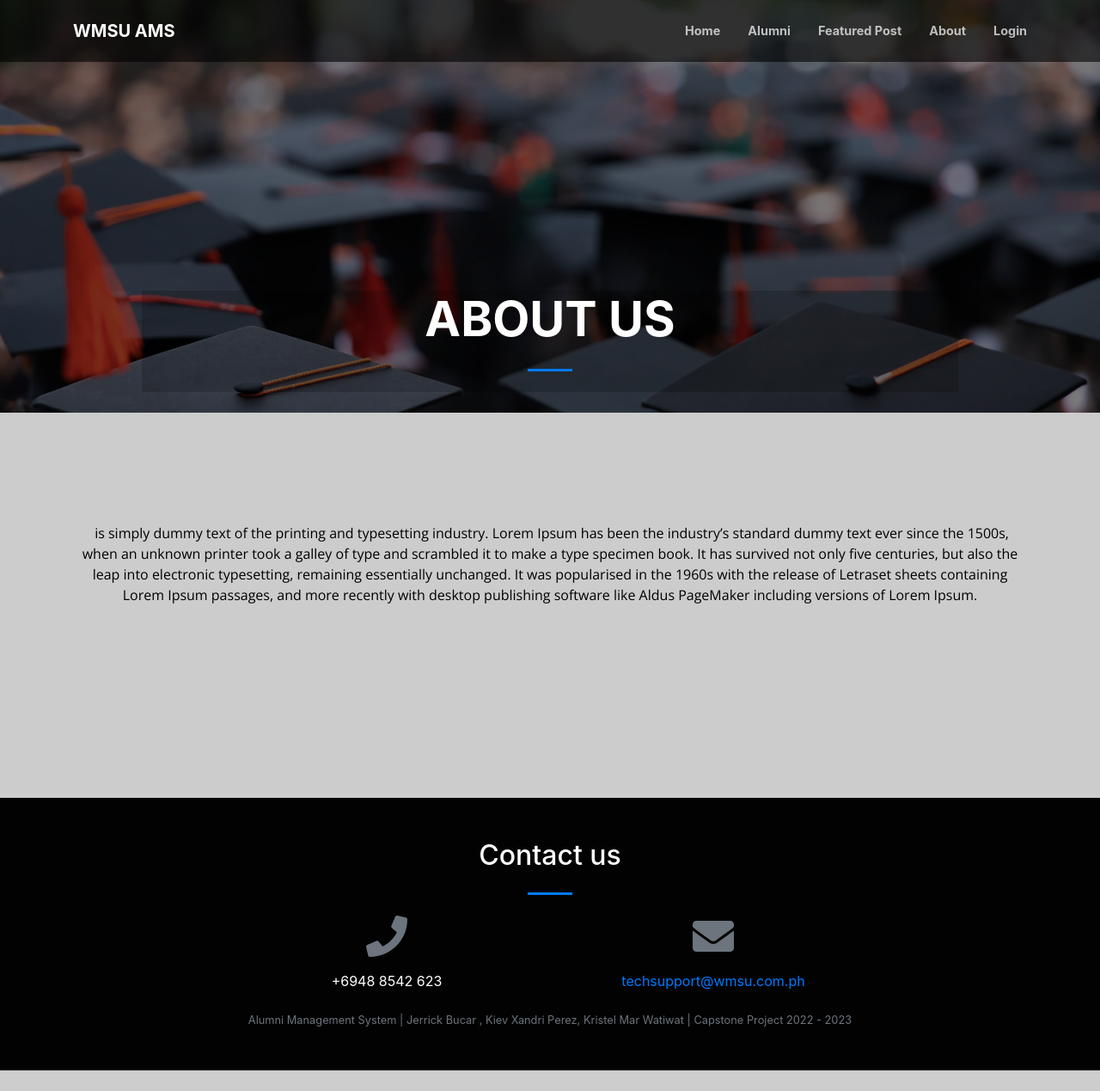
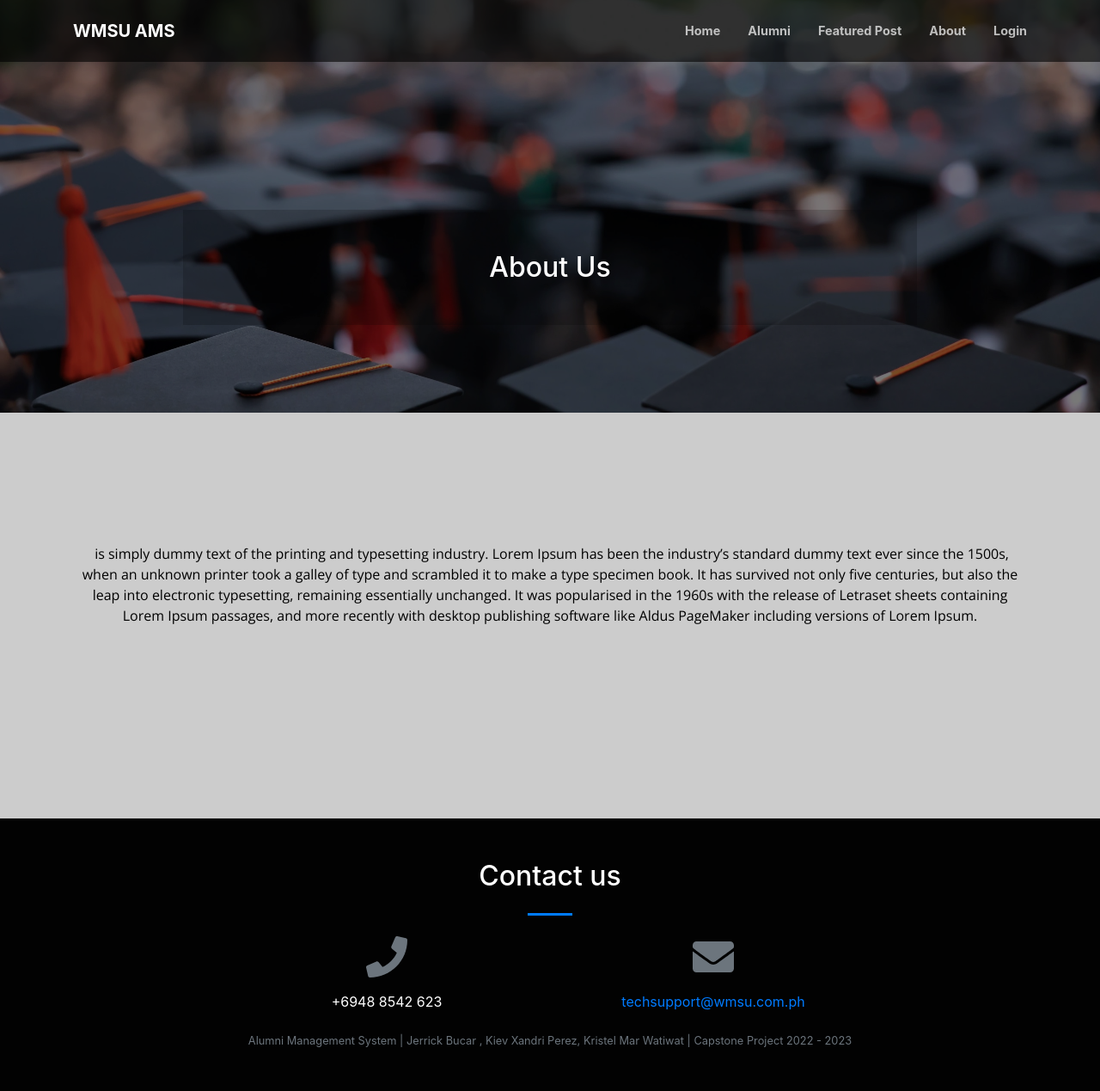
Before and after one commit to andydetomas/alumni, a PHP site: page /index.php?page=about in a window 1280 px wide. Shown: the whole page at 86% size. Before the commit the page ends 1245 px from the top, so only its background shows below. Run offline with PHP 8.4, Linux system fonts and the light colour scheme; data comes from the database, SQL or seed files in the repository; data that the repository does not hold is empty; some libraries are stand-ins or nearby versions.

Commit message:
Fix about us

```diff
--- a/about.php
+++ b/about.php
@@ -1,19 +1,17 @@
-
 <!-- Masthead-->
 <header class="masthead">
-    <div class="container h-100">
-        <div class="row h-100 align-items-center justify-content-center text-center">
-            <div class="col-lg-10 align-self-end mb-4" style="background: #0000002e;">
-                <h1 class="text-uppercase text-white font-weight-bold">About Us</h1>
-                <hr class="divider my-4"/>
+    <div class="container-fluid  h-100">
+        <div class="row h-75 align-items-center justify-content-center text-center">
+            <div class="col-lg-8 align-self-end" style="background: #0000002e;">
+                <h2 class="text-white mt-5 mb-5">About Us</h2>
+                <div class="col-md-12 justify-content-center"></div>
             </div>
-
         </div>
     </div>
 </header>
 
 <section class="page-section">
-    <div class="container">
+    <div class="container mt-3 pt-2">
         <?php echo html_entity_decode($_SESSION['system']['about_content']) ?>
     </div>
 </section>
--- a/gallery.php
+++ b/gallery.php
@@ -76,7 +76,6 @@
                 <h3 class="text-white">Featured Post</h3>
                 <div class="col-md-12 mb-5 justify-content-center"></div>
             </div>
-
         </div>
     </div>
 </header>
```
